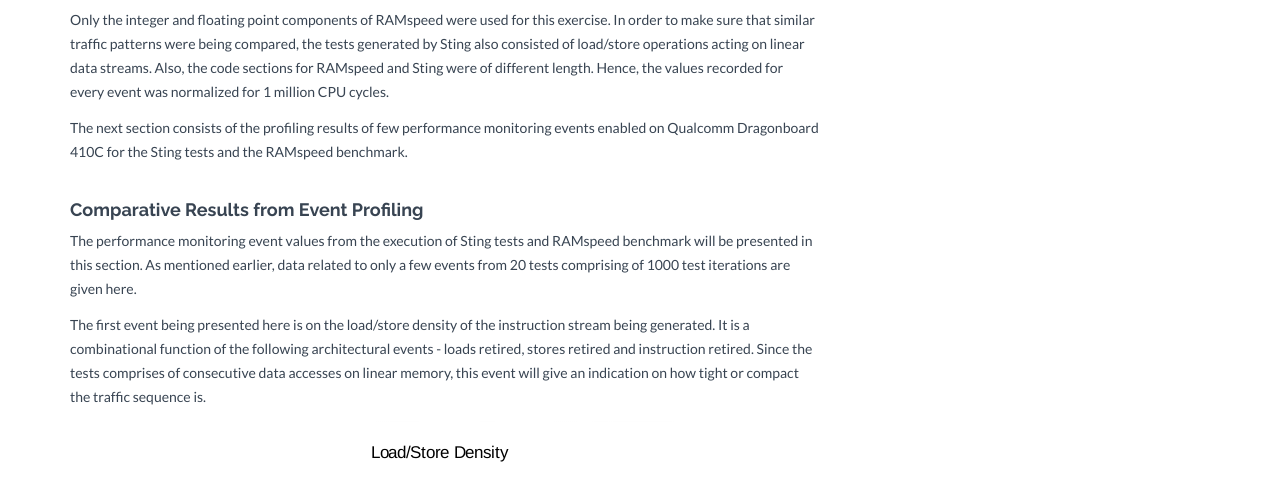
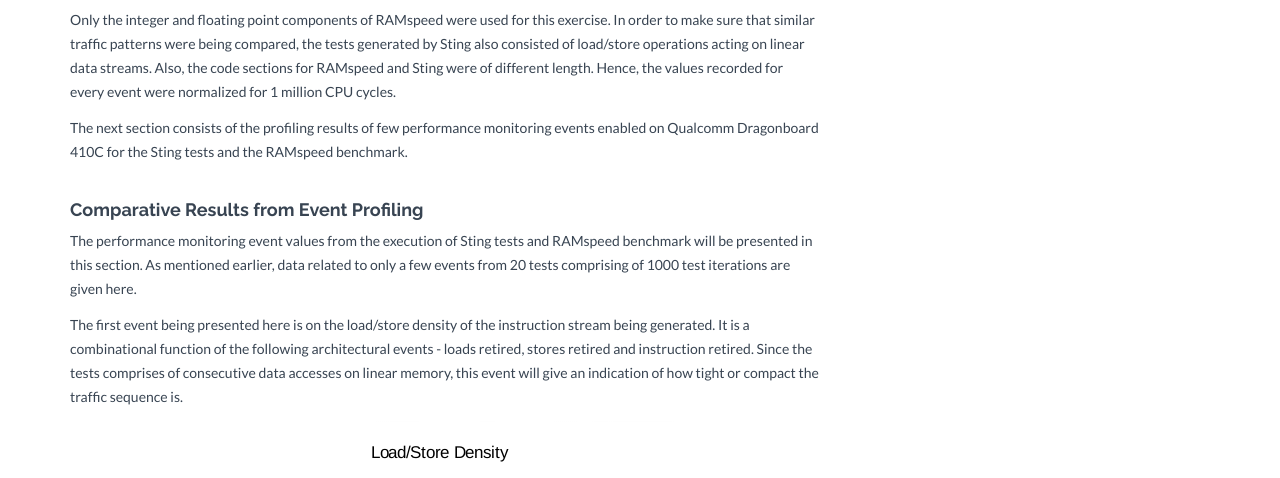
Before and after one commit to valtrix/valtrix.github.io, a Jekyll site: the page built from reports/_posts/2016-06-20-dragonboard-perfmon-data.markdown, in a window 1280 px wide and 900 px high, scrolled down 1204 px. Shown: the part 249-727 px from the top of the window. Built offline with Jekyll 4.4.1, drawn with Linux system fonts in a browser that asks for light colours; nearby versions of some CDN libraries; comment, search, counter and statistics services are not loaded; some of the changed text lies outside the part shown.

Commit message:
Fixing grammatical mistakes in the perfmon results blog

```diff
--- a/reports/_posts/2016-06-20-dragonboard-perfmon-data.markdown
+++ b/reports/_posts/2016-06-20-dragonboard-perfmon-data.markdown
@@ -41,7 +41,7 @@
 
     ... In general, there are *mark benchmarks such as INTmark, FLOATmark, MMXmark and SSEmark. They operate with linear (sequential) data streams passed through ALU, FPU, MMX and SSE units respectively. They allocate certain memory space and start either writing to or reading from it using continuous blocks sized in power of 2 from 1Kb up to the array boundary. This simple algorithm allows to show how fast are both cache and memory subsystems. There are also *mem benchmarks such as INTmem, FLOATmem, MMXmem and SSEmem. These are supposed to illustrate how fast is actual read\write memory performance. Each of them includes four subtests called Copy, Scale, Add and Triad. They're synthetic simulations, but correlate with many real world applications. ...
 
-Only the integer and floating point components of RAMspeed were used for this exercise. In order to make sure that similar traffic patterns were being compared, the tests generated by Sting also consisted of load/store operations acting on linear data streams. Also, the code sections for RAMspeed and Sting were of different length. Hence, the values recorded for every event was normalized for 1 million CPU cycles.
+Only the integer and floating point components of RAMspeed were used for this exercise. In order to make sure that similar traffic patterns were being compared, the tests generated by Sting also consisted of load/store operations acting on linear data streams. Also, the code sections for RAMspeed and Sting were of different length. Hence, the values recorded for every event were normalized for 1 million CPU cycles.
 
 The next section consists of the profiling results of few performance monitoring events enabled on Qualcomm Dragonboard 410C for the Sting tests and the RAMspeed benchmark.
 <br/>
@@ -51,7 +51,7 @@
 
 The performance monitoring event values from the execution of Sting tests and RAMspeed benchmark will be presented in this section. As mentioned earlier, data related to only a few events from 20 tests comprising of 1000 test iterations are given here.
 
-The first event being presented here is on the load/store density of the instruction stream being generated. It is a combinational function of the following architectural events - loads retired, stores retired and instruction retired. Since the tests comprises of consecutive data accesses on linear memory, this event will give an indication on how tight or compact the traffic sequence is.
+The first event being presented here is on the load/store density of the instruction stream being generated. It is a combinational function of the following architectural events - loads retired, stores retired and instruction retired. Since the tests comprises of consecutive data accesses on linear memory, this event will give an indication of how tight or compact the traffic sequence is.
 
 ![results_01](/assets/img/Load-Store-Density.png)
 
@@ -72,7 +72,7 @@
 
 #### Conclusion
 
-The quality of the test stimulus generated by Sting can be assessed to some extent by analyzing the profiling results. It is clear that the code sequences generated by Sting are very tight. Also, the configuration parameters for biasing of tests can generate any traffic pattern making it an ideal platform for generation of functional stimulus.
+The quality of the test stimulus generated by Sting can be assessed to some extent by analyzing the profiling results. It is clear that the code sequences generated by Sting are very tight. As a result the intent of the test is met in shorted possible time duration. Also, the configuration parameters for biasing of tests can generate any traffic pattern making it an ideal platform for generation of functional stimulus.
 
 Feel free to contact us if you have any questions. The detailed report on all the enabled performance monitoring events and other benchmarks can be shared with interested readers.
 <br/>
```
